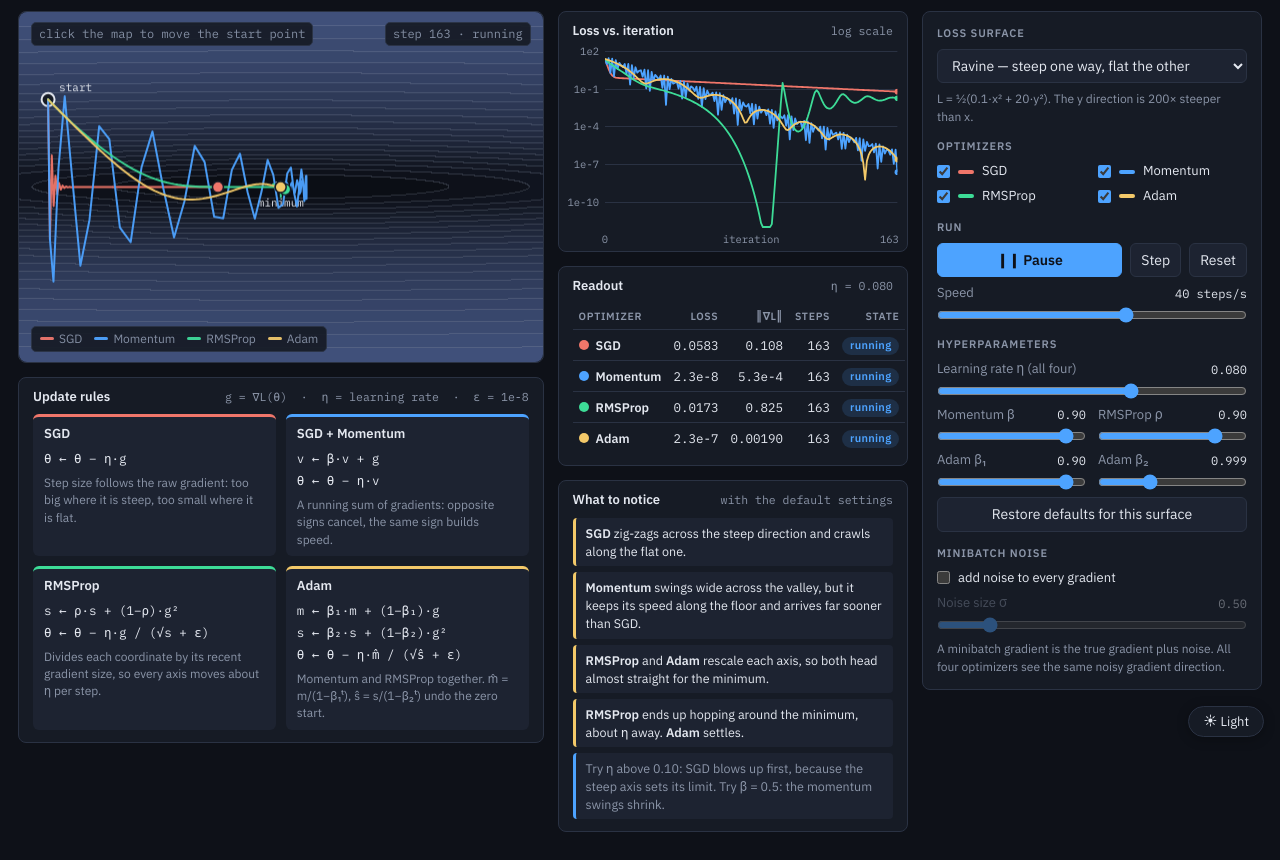
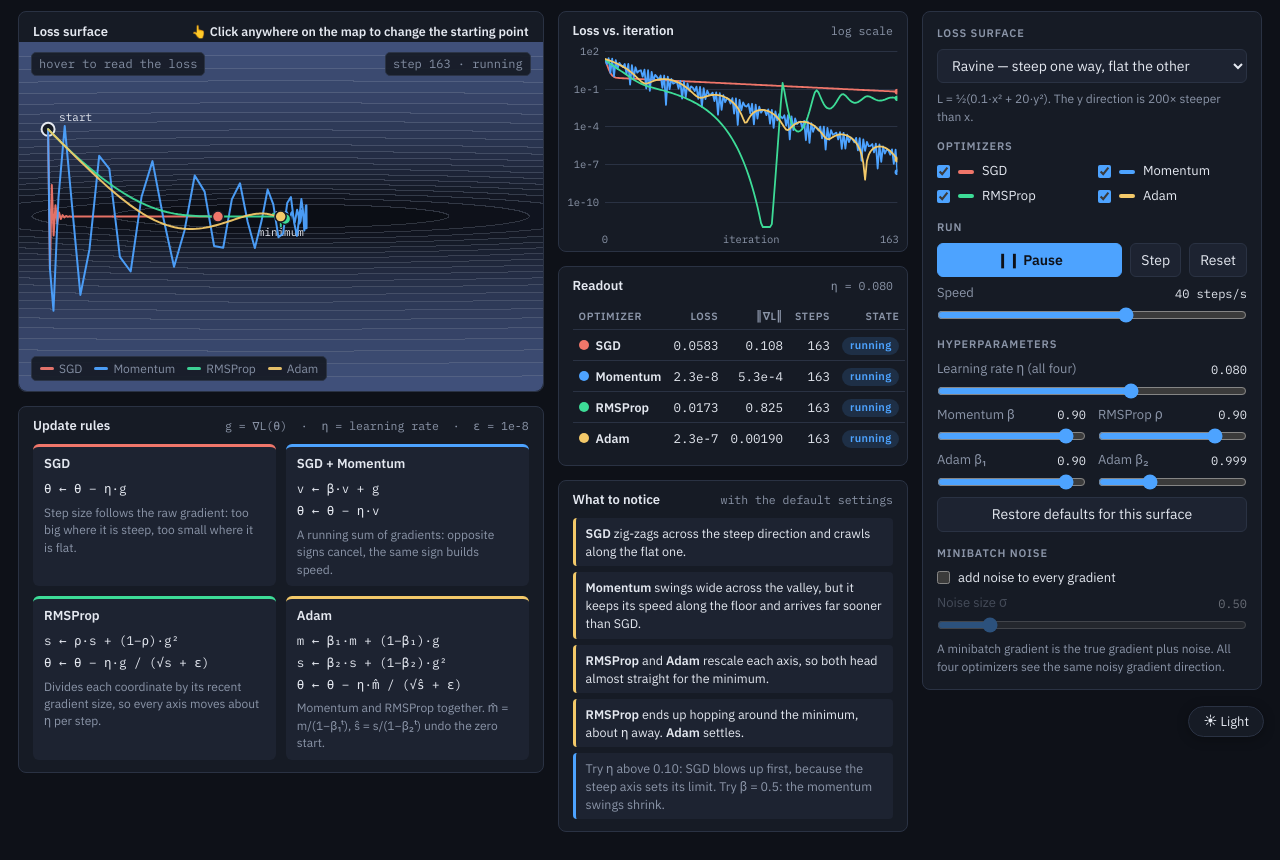
Before and after one commit to jhugestar/snu-vision-lecture, a plain HTML site: page ml-optimizer/optimizer_demo.html in a window 1280 px wide. Shown: the part 47-907 px from the top of the page. Drawn offline with Linux system fonts and the light colour scheme.

Commit message:
Optimizer Race: add a title row above the map saying a click changes the starting point
Co-Authored-By: Claude Fable 5.2 <noreply@anthropic.com>
Claude-Session: https://claude.ai/code/session_01AguHYsSgHXbxUpHeeKPgw1

```diff
--- a/ml-optimizer/optimizer_demo.html
+++ b/ml-optimizer/optimizer_demo.html
@@ -87,6 +87,8 @@ body { background: var(--bg); color: var(--fg); font-family: var(--font); font-s
 header { grid-area: hdr; display: flex; align-items: baseline; gap: 14px 22px; flex-wrap: wrap; }
 .left { grid-area: left; display: grid; gap: 14px; min-width: 0; align-content: start; }
 .map { position: relative; }
+.maptitle { padding-bottom: 8px; }
+.ptitle .clickhint { font-family: inherit; font-size: 12.5px; font-weight: 600; color: var(--fg); }
 .mid { grid-area: mid; display: grid; gap: 14px; min-width: 0; align-content: start; }
 .controls { grid-area: ctrl; }
 @media (max-width: 1250px) { .wrap { grid-template-columns: minmax(0, 1fr) 340px; grid-template-areas: "hdr hdr" "left ctrl" "mid ctrl"; } }
@@ -100,7 +102,7 @@ header .author a:hover { text-decoration: underline; }
 .kbd { font-family: var(--mono); font-size: 11px; border: 1px solid var(--border); border-bottom-width: 2px; border-radius: 4px; padding: 0 5px; color: var(--muted); }
 
 .panel { background: var(--panel); border: 1px solid var(--border); border-radius: 8px; min-width: 0; }
-#mapCanvas { width: 100%; aspect-ratio: 1.5; display: block; cursor: crosshair; border-radius: 8px; touch-action: manipulation; }
+#mapCanvas { width: 100%; aspect-ratio: 1.5; display: block; cursor: crosshair; border-radius: 0 0 8px 8px; touch-action: manipulation; }
 .overlay { position: absolute; pointer-events: none; font-family: var(--mono); font-size: 12px; color: var(--muted);
   background: var(--panel); border: 1px solid var(--border); border-radius: 5px; padding: 2px 7px; opacity: .92; }
 #hoverInfo { top: 10px; left: 12px; }
@@ -195,11 +197,14 @@ button.wide { flex: 1; }
   </header>
 
   <div class="left">
-  <div class="panel map">
-    <canvas id="mapCanvas"></canvas>
-    <div class="overlay" id="hoverInfo">click the map to move the start point</div>
-    <div class="overlay" id="status"></div>
-    <div class="legend" id="legend"></div>
+  <div class="panel">
+    <div class="ptitle maptitle"><h2>Loss surface</h2><span class="clickhint">&#128070; Click anywhere on the map to change the starting point</span></div>
+    <div class="map">
+      <canvas id="mapCanvas"></canvas>
+      <div class="overlay" id="hoverInfo">hover to read the loss</div>
+      <div class="overlay" id="status"></div>
+      <div class="legend" id="legend"></div>
+    </div>
   </div>
 
   <div class="panel rules">
@@ -880,7 +885,7 @@ $('#mapCanvas').addEventListener('mousemove', e => {
   const [x, y] = mapPoint(e);
   $('#hoverInfo').textContent = `x = ${x.toFixed(2)}  y = ${y.toFixed(2)}  loss = ${fmtLoss(S.surf.f(x, y))}`;
 });
-$('#mapCanvas').addEventListener('mouseleave', () => { $('#hoverInfo').textContent = 'click the map to move the start point'; });
+$('#mapCanvas').addEventListener('mouseleave', () => { $('#hoverInfo').textContent = 'hover to read the loss'; });
 
 addEventListener('keydown', e => {
   if (e.target.matches('input, select, button')) return;
```
